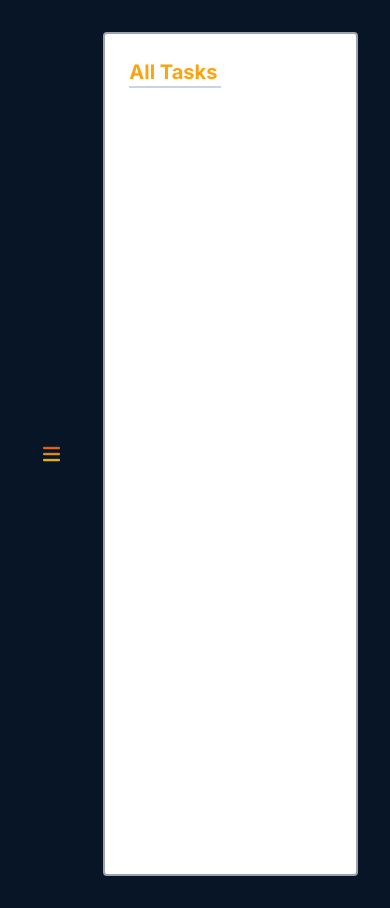
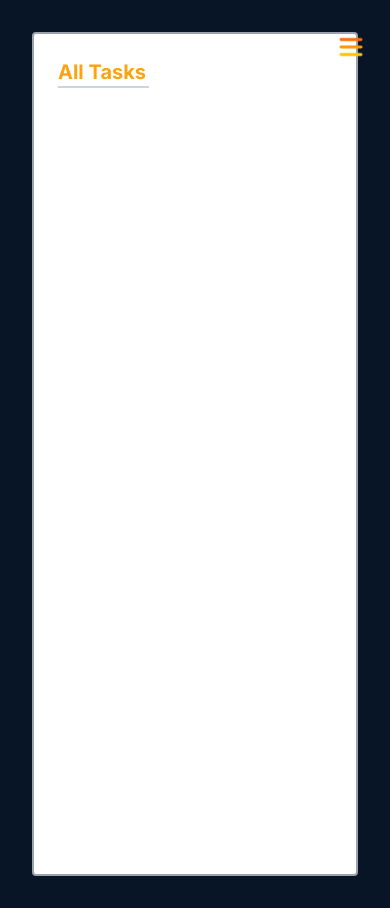
Before and after one commit to jrshittu/tasky, a Next.js app: page / in a window 390 px wide. Built offline with nearby package versions, Linux system fonts and the light colour scheme.

Commit message:
Add hamburger button

```diff
--- a/app/layout.js
+++ b/app/layout.js
@@ -13,8 +13,7 @@ export default function RootLayout({ children }) {
   return (
     <html lang="en">
       <body className={inter.className}>
-        <main className='max-w-10xl mx-auto flex gap-8 p-8 h-full bg-[#071527]'>
-            <SideBar />
+        <main className='max-w-10xl mx-auto p-8 h-full bg-[#071527]'>
             {children}
         </main>
       </body>
--- a/app/page.js
+++ b/app/page.js
@@ -1,14 +1,66 @@
-import React from 'react'
+"use client";
 import Contents from '@/components/Contents'
+import SideBar from '@/components/SideBar';
+import { useState, useEffect } from'react'
+import Image from 'next/image'
 
 const Home = () => {
+    const [isOpen, setIsOpen] = useState(false);
+
+    const handleToggle = () => setIsOpen((prevOpen) => !prevOpen);
+
+    useEffect(() => {
+
+      }, [isOpen]);
 
   return (
-    <>
-      <div className='md:w-4/5 w-full h-screen bg-[#fff] rounded border-gray-400 border-2'>
+    <div className='flex space-between gap-8'>
+        {
+          isOpen ? (
+            <div className="hidden md:flex w-1/5 h-screen bg-[#fff] rounded border-gray-400 border-2">
+                <SideBar />
+                <div>
+                  <button
+                      className='p-2'
+                      onClick={handleToggle}
+                  >
+                      <Image src="/assets/icons/menu.png" width={30} height={30} alt="logo" />
+                  </button>
+                </div>
+            </div>
+          ): (
+            <button
+                className='p-2 absolute right-4 top-6'
+                onClick={handleToggle}
+            >
+                <Image src="/assets/icons/menu.png" width={30} height={30} alt="logo" />
+            </button>
+          )
+        }
+      <div className={isOpen ? 'md:w-full w-4/5 h-screen bg-[#fff] rounded border-gray-400 border-2 flex' : 'md:4/5 w-full h-screen bg-[#fff] rounded border-gray-400 border-2'}>
         <Contents />
+        {
+          isOpen ? (
+            <div className="absolute top-4 right-4 md:hidden h-screen bg-[#fff] rounded border-gray-400 border-2">
+                <SideBar />
+              <button
+                  className='p-2 absolute md:hidden  right-1 top-0'
+                  onClick={handleToggle}
+              >
+                  <Image src="/assets/icons/menu.png" width={30} height={30} alt="logo" />
+              </button>
+            </div>
+          ) : (
+            <button
+                className='p-2 absolute right-4 top-6'
+                onClick={handleToggle}
+            >
+                <Image src="/assets/icons/menu.png" width={30} height={30} alt="logo" />
+            </button>
+          )
+        }
       </div>
-    </>
+    </div>
   )
 }
 
--- a/components/SideBar.jsx
+++ b/components/SideBar.jsx
@@ -5,21 +5,11 @@ import { useEffect, useState } from'react'
 const NavBar = ["All Tasks", "Pending", "Completed", "Settings"]
 
 const SideBar = () => {
-    const [isOpen, setIsOpen] = useState(false);
 
-    const handleToggle = () => setIsOpen((prevOpen) => !prevOpen);
-
-    useEffect(() => {
-
-      }, [isOpen]);
 
   return (
     <>
-        {
-            isOpen ? (
-                <div className="hidden md:flex w-1/5 h-screen bg-[#fff] rounded border-gray-400 border-2">
-            <div>
-                        <div>
+                    <div>
                         <div className="mt-6 mb-10 mx-2 flex flex-row items-center h-10 gap-5">
                             <div className='flex items-center'>
                                 <Image src="/assets/icons/logo.svg" width={40} height={30} alt="logo" />
@@ -50,25 +40,6 @@ const SideBar = () => {
                         </div>
 
                     </div>
-            </div>
-            <div>
-                <button
-                    className='p-2'
-                    onClick={handleToggle}
-                >
-                    <Image src="/assets/icons/menu.png" width={30} height={30} alt="logo" />
-                </button>
-            </div>
-        </div>
-            ) : (
-                <button
-                    className='p-2'
-                    onClick={handleToggle}
-                >
-                    <Image src="/assets/icons/menu.png" width={30} height={30} alt="logo" />
-                </button>
-            )
-        }
     </>
   )
 }
```
